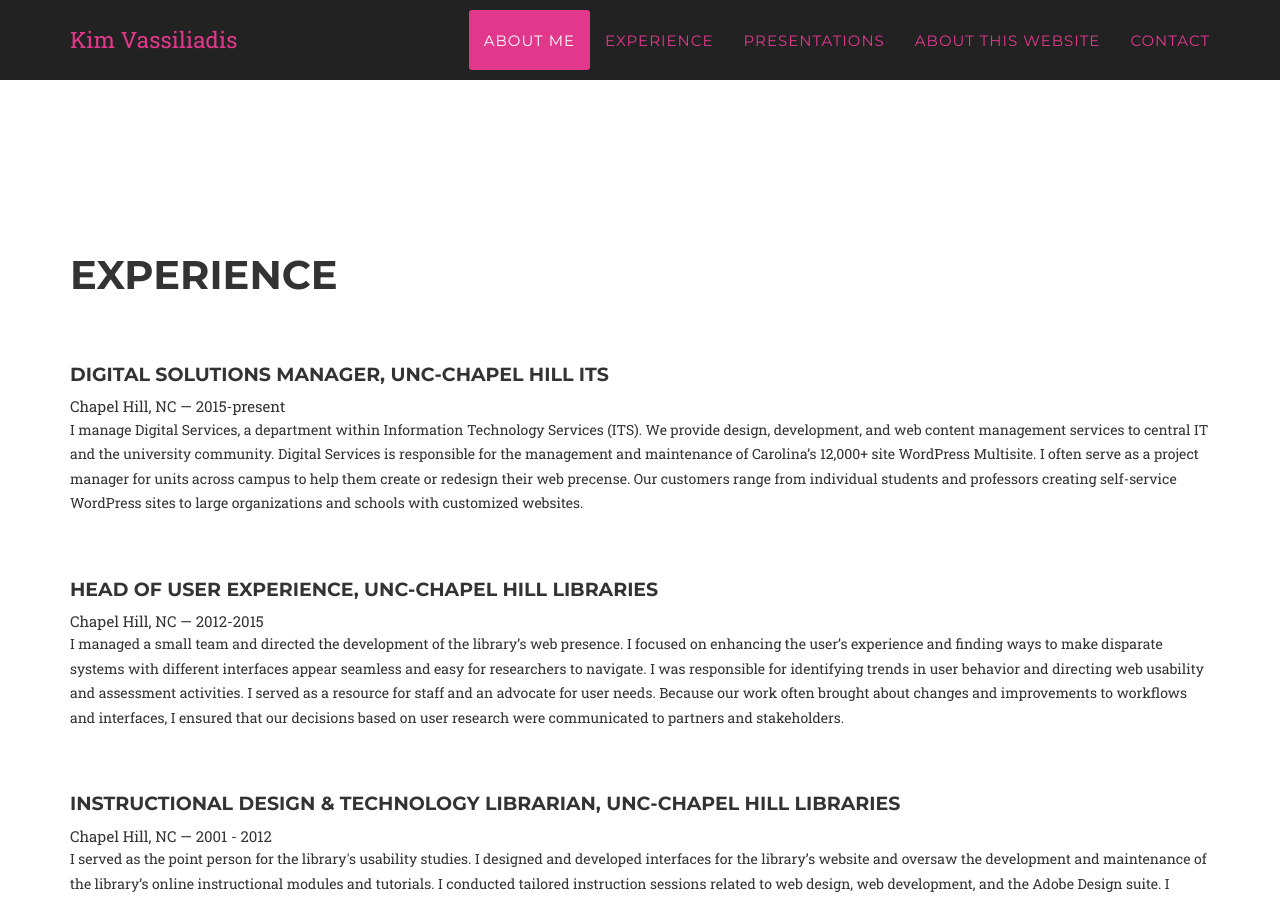
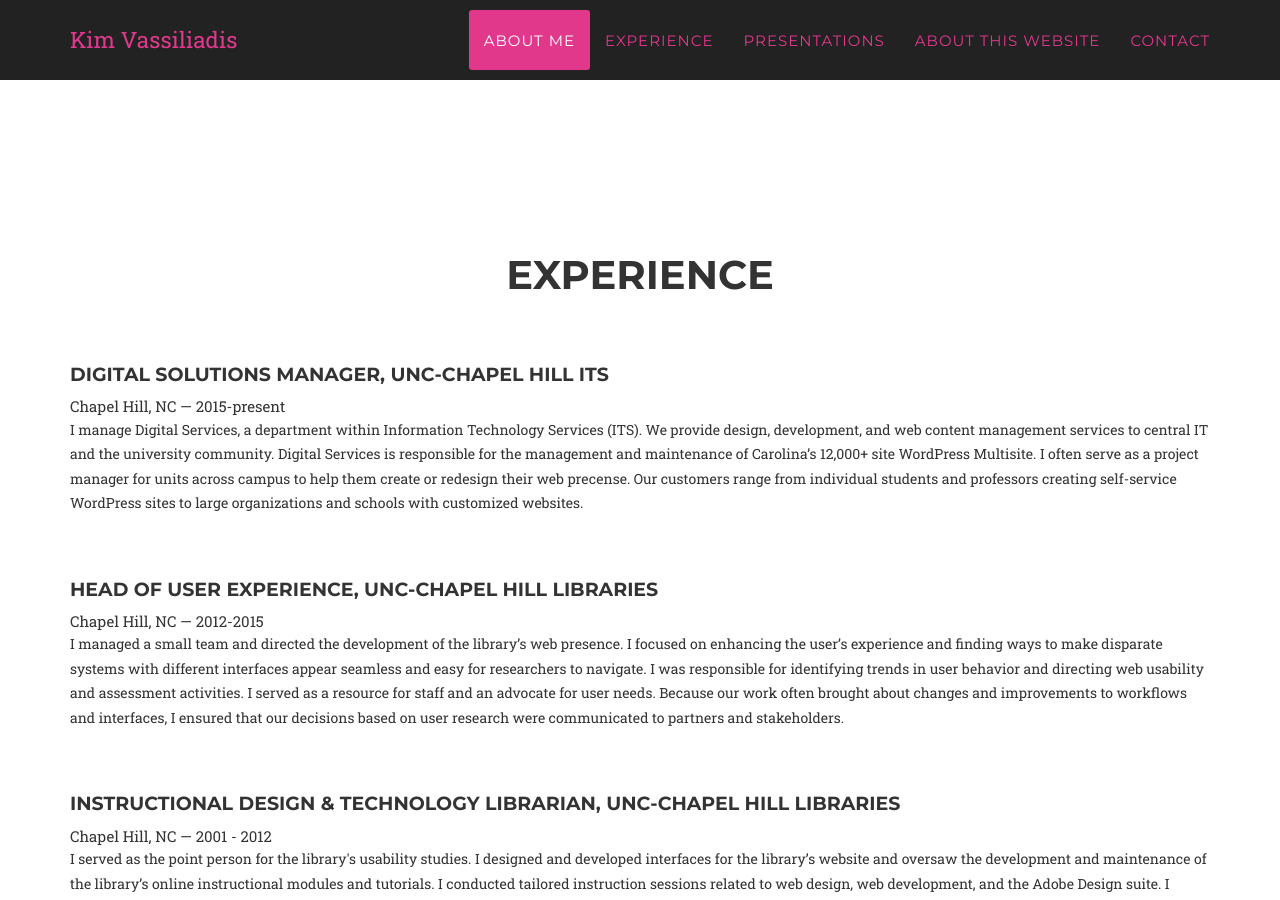
Before and after one commit to kimbrarian/jekyll, a Jekyll site: the page built from index.html, in a window 1280 px wide and 900 px high, scrolled down 1410 px. Built offline with Jekyll 4.4.1, drawn with Linux system fonts in a browser that asks for light colours; some web fonts are replaced.

Commit message:
Update experience.html

```diff
--- a/_includes/experience.html
+++ b/_includes/experience.html
@@ -1,7 +1,7 @@
 <br /><br />  <!-- Experience Section -->
     <section id="experience">
         <div class="container">
-         <h2 class="section-heading">Experience</h2>
+         <h2 class="section-heading" align="center">Experience</h2>
 
             <br /><br />
 
```
